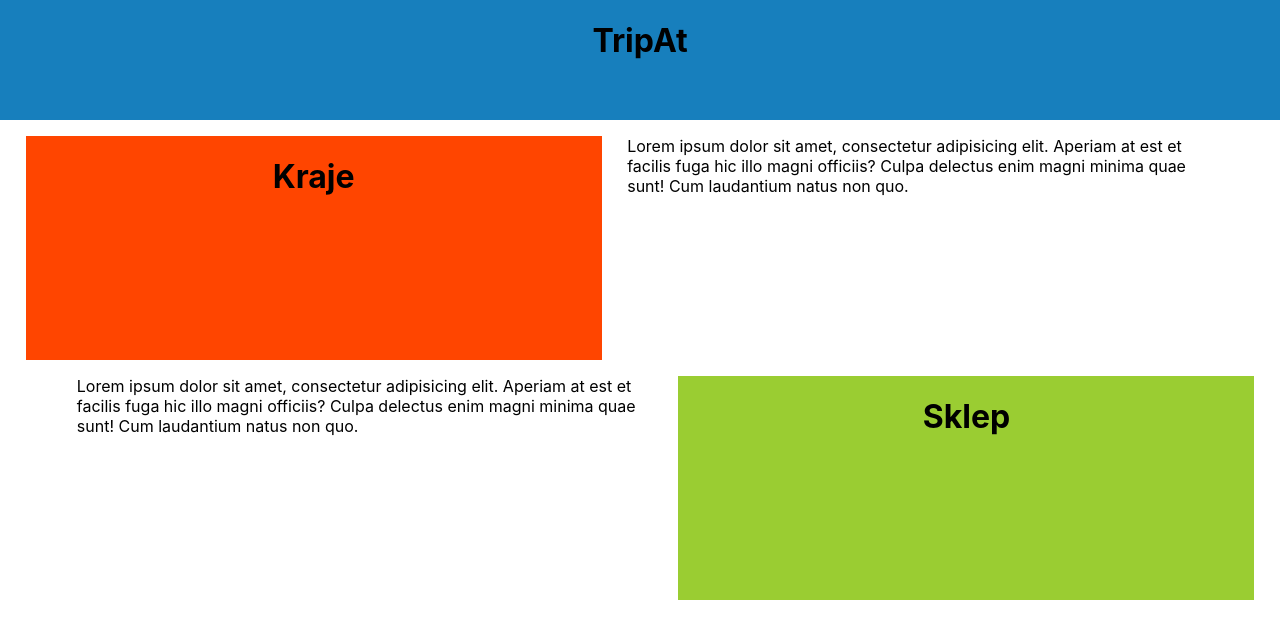
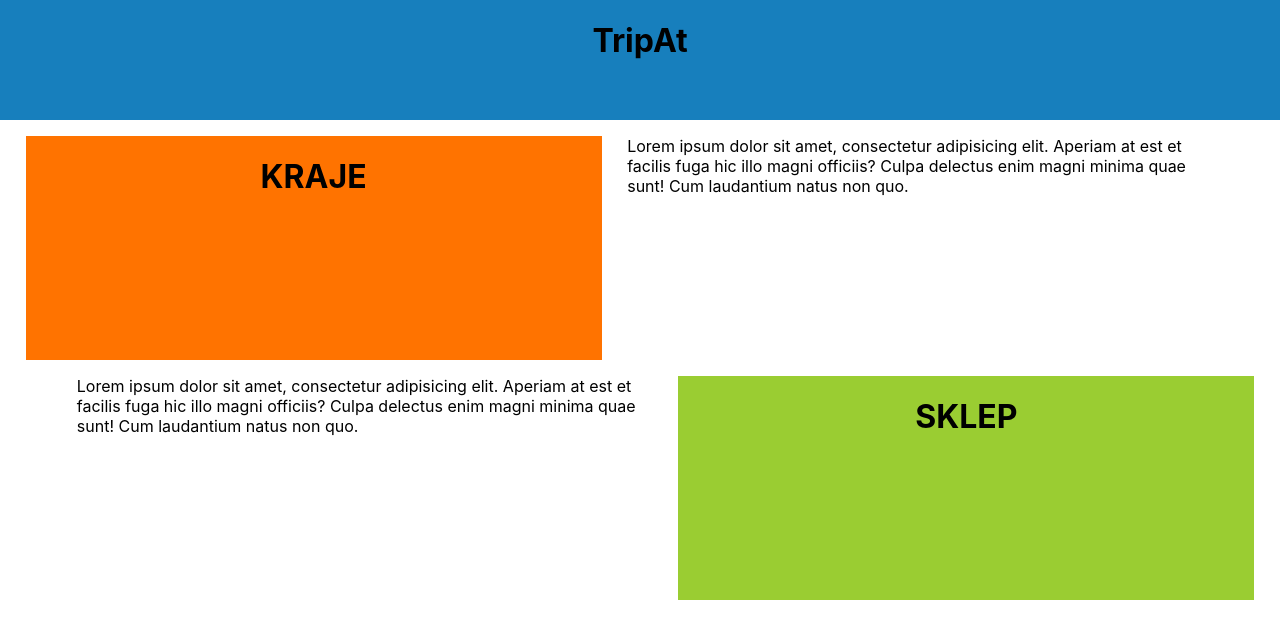
Before and after one commit to MariuszMichalski/TripAt, a React (Create React App) app: page / in a window 1280 px wide. Shown: the top 638 px of the page. Built offline with nearby package versions, Linux system fonts and the light colour scheme.

Commit message:
Little changes in styles and components

```diff
--- a/src/components/Countries/Countries.css
+++ b/src/components/Countries/Countries.css
@@ -10,7 +10,7 @@
     justify-content: center;
     height: 28vh;
     width: 45vw;
-    background-color: orangered;
+    background-color: #ff7300;
 }
 
 .showCountry {
--- a/src/components/Countries/Countries.tsx
+++ b/src/components/Countries/Countries.tsx
@@ -5,7 +5,7 @@ export const Countries = () => {
     return <>
         <div className="countryWrapper">
             <div className="country">
-                <h1>Kraje</h1>
+                <h1>KRAJE</h1>
             </div>
             <div className="showCountry">
                 <p className="countryP">Lorem ipsum dolor sit amet, consectetur adipisicing elit. Aperiam at est et facilis fuga hic illo magni officiis? Culpa delectus enim magni minima quae sunt! Cum laudantium natus non quo.</p>
--- a/src/components/Shop/Shop.tsx
+++ b/src/components/Shop/Shop.tsx
@@ -5,7 +5,7 @@ export const Shop = () => {
     return <>
         <div className="shopWrapper">
             <div className="shop">
-                <h1>Sklep</h1>
+                <h1>SKLEP</h1>
             </div>
             <div className="showShop">
                 <p className="shopP">Lorem ipsum dolor sit amet, consectetur adipisicing elit. Aperiam at est et facilis fuga hic illo magni officiis? Culpa delectus enim magni minima quae sunt! Cum laudantium natus non quo.</p>
```
